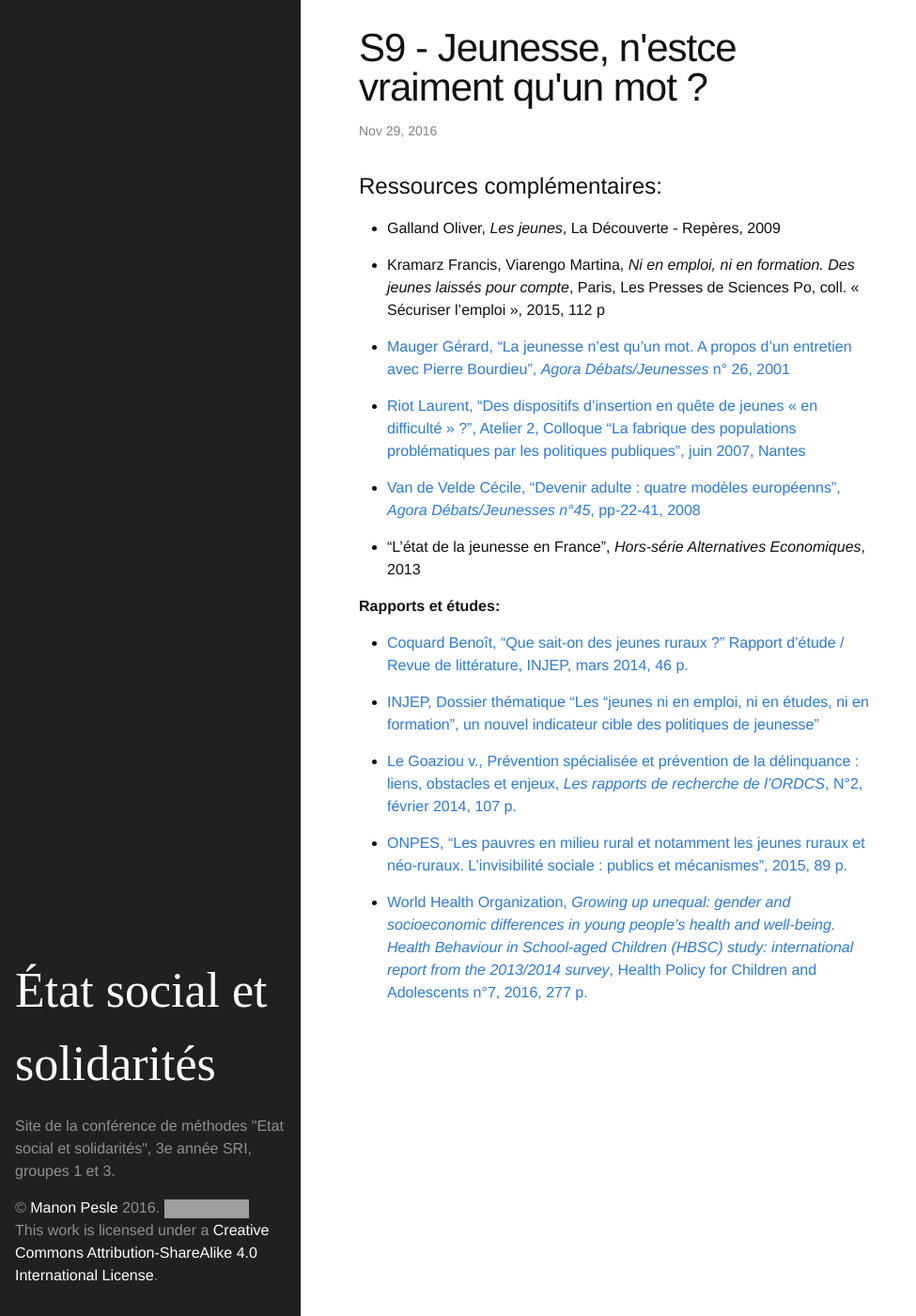
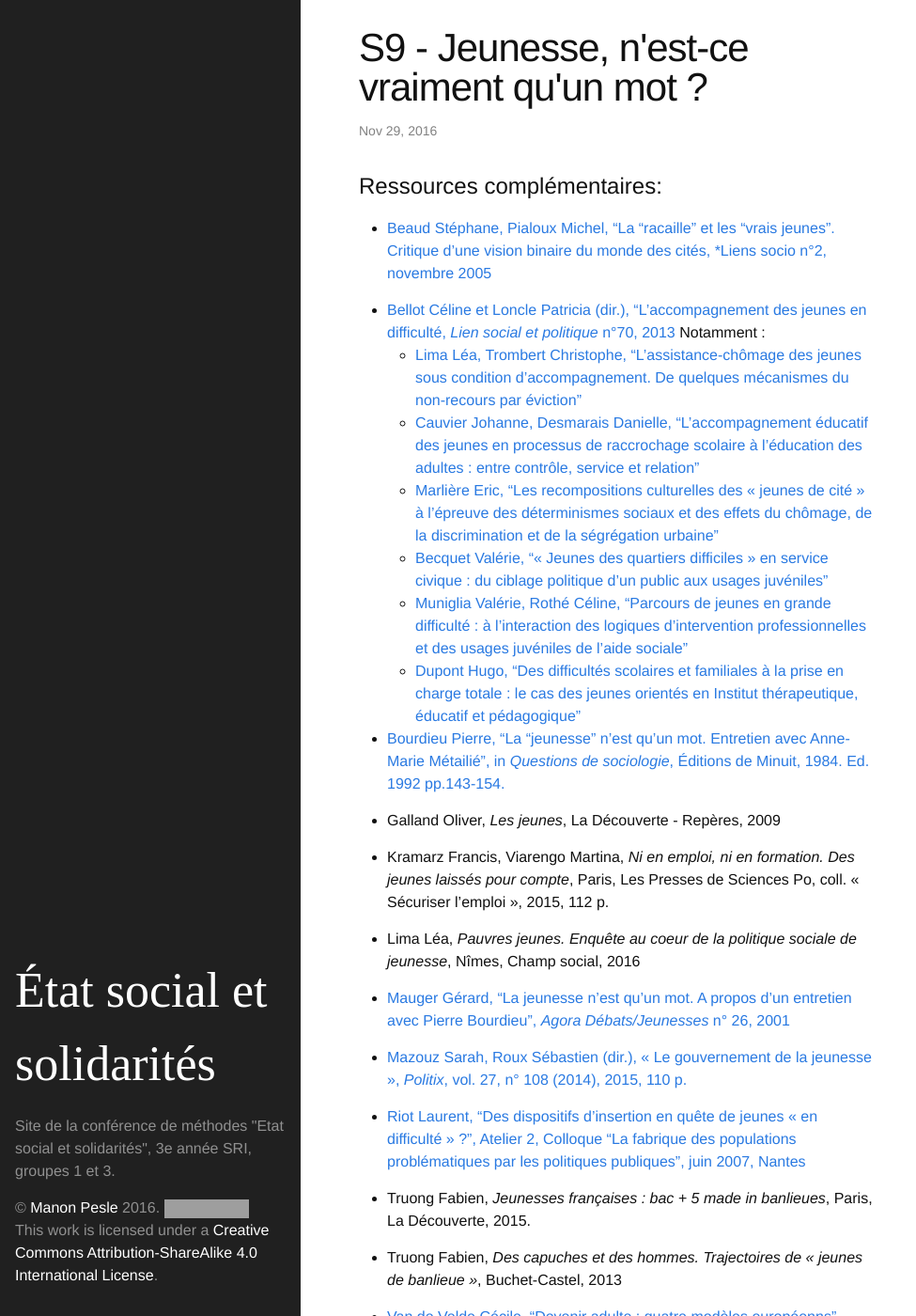
Before and after one commit to mpesle/etatsocial, a Jekyll site: the page built from _posts/2016-11-22-s9.markdown, in a window 1280 px wide and 1400 px high. Shown: the whole window at 94% size, without its empty margins (0-975 px from the left). Built offline with Jekyll 4.4.1, drawn with Linux system fonts in a browser that asks for light colours; some of the changed text lies outside the part shown; grey boxes are pictures that could not be loaded.

Commit message:
MàJ s5, S6, S9

```diff
--- a/_posts/2016-11-08-s6.markdown
+++ b/_posts/2016-11-08-s6.markdown
@@ -61,6 +61,8 @@ date:   2016-11-08
 
 - ["1974 : le débat autour de la loi Veil sur l'interruption volontaire de grossesse", * Emission La marche de l'histoire*, France Inter](https://www.franceinter.fr/emissions/la-marche-de-l-histoire/la-marche-de-l-histoire-14-mai-2014)
 
+- ["Avortement: la bataille du clic entre le gouvernement et les anti-IVG, *Emission Le choix de la rédaction*, France Culture](https://www.franceculture.fr/emissions/le-choix-de-la-redaction/avortement-la-bataille-du-clic-entre-le-gouvernement-et-les-anti?xtmc=jeunes&xtnp=1&xtcr=7)
+
 **Films :**
 
 - [*La Loi*, 2015, de Christian Faure, extraits](http://www.france2.fr/emissions/la-loi/videos)
--- a/_posts/2016-11-22-s9.markdown
+++ b/_posts/2016-11-22-s9.markdown
@@ -1,17 +1,38 @@
 ---
 layout: post
-title:  "S9 - Jeunesse, n'est­ce vraiment qu'un mot ?"
+title:  "S9 - Jeunesse, n'est-­ce vraiment qu'un mot ?"
 date:   2016-11-29
 ---
 # Ressources complémentaires:
 
+- [Beaud Stéphane, Pialoux Michel, "La "racaille" et les "vrais jeunes". Critique d'une vision binaire du monde des cités, *Liens socio n°2, novembre 2005](www.liens-socio.org/IMG/pdf/dossiers_liens_socio_02_beaud_pialoux.pdf)
+
+- [Bellot Céline et Loncle Patricia (dir.), "L'accompagnement des jeunes en difficulté, *Lien social et politique* n°70, 2013](http://id.erudit.org/iderudit/1021152ar?integral=oui/)
+Notamment :
+	- [Lima Léa, Trombert Christophe, "L'assistance-chômage des jeunes sous condition d'accompagnement. De quelques mécanismes du non-recours par éviction"](http://id.erudit.org/iderudit/1021154ar?integral=oui)
+	- [Cauvier Johanne, Desmarais Danielle, "L'accompagnement éducatif des jeunes en processus de raccrochage scolaire à l'éducation des adultes : entre contrôle, service et relation"](http://id.erudit.org/iderudit/1021155ar?integral=oui)
+	- [Marlière Eric, "Les recompositions culturelles des « jeunes de cité » à l'épreuve des déterminismes sociaux et des effets du chômage, de la discrimination et de la ségrégation urbaine"](http://id.erudit.org/iderudit/1021158ar?integral=oui)
+	- [Becquet Valérie, "« Jeunes des quartiers difficiles » en service civique : du ciblage politique d'un public aux usages juvéniles"](http://id.erudit.org/iderudit/1021159ar?integral=oui)
+	- [Muniglia Valérie, Rothé Céline, "Parcours de jeunes en grande difficulté : à l'interaction des logiques d'intervention professionnelles et des usages juvéniles de l'aide sociale"](http://id.erudit.org/iderudit/1021161ar?integral=oui)
+	- [Dupont Hugo, "Des difficultés scolaires et familiales à la prise en charge totale : le cas des jeunes orientés en Institut thérapeutique, éducatif et pédagogique"](http://id.erudit.org/iderudit/1021165ar?integral=oui)
+
+- [Bourdieu Pierre, "La "jeunesse" n'est qu'un mot. Entretien avec Anne-Marie Métailié", in *Questions de sociologie*, Éditions de Minuit, 1984. Ed. 1992 pp.143-154.](http://www.homme-moderne.org/societe/socio/bourdieu/questions/jeuness.html)
+
 - Galland Oliver, *Les jeunes*, La Découverte - Repères, 2009
 
-- Kramarz Francis, Viarengo Martina, *Ni en emploi, ni en formation. Des jeunes laissés pour compte*, Paris, Les Presses de Sciences Po, coll. « Sécuriser l'emploi », 2015, 112 p
+- Kramarz Francis, Viarengo Martina, *Ni en emploi, ni en formation. Des jeunes laissés pour compte*, Paris, Les Presses de Sciences Po, coll. « Sécuriser l'emploi », 2015, 112 p.
+
+- Lima Léa, *Pauvres jeunes. Enquête au coeur de la politique sociale de jeunesse*, Nîmes, Champ social, 2016
 
 - [Mauger Gérard, "La jeunesse n’est qu'un mot. A propos d'un entretien avec Pierre Bourdieu", *Agora Débats/Jeunesses* n° 26, 2001](http://www.persee.fr/doc/agora_1268-5666_2001_num_26_1_1924)
 
+- [Mazouz Sarah, Roux Sébastien (dir.), « Le gouvernement de la jeunesse », *Politix*, vol. 27, n° 108 (2014), 2015, 110 p.](http://www.cairn.info/revue-politix-2014-4.html)
+
 - [Riot Laurent, "Des dispositifs d’insertion en quête de jeunes « en difficulté » ?", Atelier 2, Colloque "La fabrique des populations problématiques par les politiques publiques", juin 2007, Nantes](http://www.msh.univ-nantes.fr/servlet/com.univ.collaboratif.utils.LectureFichiergw?CODE_FICHIER=1180684993752&ID_FICHE=1327)
+
+- Truong Fabien, *Jeunesses françaises : bac + 5 made in banlieues*, Paris, La Découverte, 2015.
+
+- Truong Fabien, *Des capuches et des hommes. Trajectoires de « jeunes de banlieue »*, Buchet-Castel, 2013
 
 - [Van de Velde Cécile, "Devenir adulte : quatre modèles européenns", *Agora Débats/Jeunesses n°45*, pp-22-41, 2008](http://www.ressourcesjeunesse.fr/Devenir-adulte-quatre-modeles.html)
 
@@ -22,10 +43,25 @@ date:   2016-11-29
 
 - [Coquard Benoît, "Que sait-on des jeunes ruraux ?" Rapport d'étude / Revue de littérature, INJEP, mars 2014, 46 p.](http://www.injep.fr/veille/que-sait-des-jeunes-ruraux-8419.html)
 
+- [EN3S, "Les jeunes et la protection sociale", Regards protection sociale n°48, novembre 2015](http://en3s.fr/spip.php?action=acceder_document&arg=3874&cle=890f4e905c1f08247079e33eafa42a7d9acbbc9a&file=pdf/regards_no48-web-2.pdf)
+
 - [INJEP, Dossier thématique "Les "jeunes ni en emploi, ni en études, ni en formation", un nouvel indicateur cible des politiques de jeunesse"](http://www.injep.fr/article/les-jeunes-ni-en-emploi-ni-en-etudes-ni-en-formation-un-nouvel-indicateur-cible-des)
 
-- [Le Goaziou v., Prévention spécialisée et prévention de la délinquance : liens, obstacles et enjeux, *Les rapports de recherche de l’ORDCS*, N°2, février 2014, 107 p.](http://ordcs.mmsh.univ-aix.fr/publications/Documents/Rapport_recherche_ORDCS_N2.pdf)
+- [Jauneau Yves, *L’indépendance des jeunes adultes : chômeurs et inactifs cumulent les difficultés*, division Etudes sociales, Insee, septembre 2007](http://www.insee.fr/fr/themes/document.asp?ref_id=ip1156)
+
+- [Le Goaziou Valérie, Prévention spécialisée et prévention de la délinquance : liens, obstacles et enjeux, *Les rapports de recherche de l’ORDCS*, N°2, février 2014, 107 p.](http://ordcs.mmsh.univ-aix.fr/publications/Documents/Rapport_recherche_ORDCS_N2.pdf)
 
 - [ONPES, "Les pauvres en milieu rural et notamment les jeunes ruraux et néo-ruraux. L’invisibilité sociale : publics et mécanismes", 2015, 89 p.](http://www.onpes.gouv.fr/IMG/pdf/Jeunes_ruraux_et_neo-ruraux_Rapport_final.pdf)
 
 - [World Health Organization, *Growing up unequal: gender and socioeconomic differences in young people's health and well-being. Health Behaviour in School-aged Children (HBSC) study: international report from the 2013/2014 survey*, Health Policy for Children and Adolescents n°7, 2016, 277 p.](http://www.euro.who.int/en/health-topics/Life-stages/child-and-adolescent-health/health-behaviour-in-school-aged-children-hbsc/growing-up-unequal-gender-and-socioeconomic-differences-in-young-peoples-health-and-well-being.-health-behaviour-in-school-aged-children-hbsc-study-international-report-from-the-20132014-survey)
+
+
+**Podcasts:**
+
+- ["La jeunesse n'est-elle qu'un mot ?", Emission La marche de l'Histoire, France Culture](https://www.franceinter.fr/emissions/la-marche-de-l-histoire/la-marche-de-l-histoire-10-mars-2016)
+
+- ["Sur la route de la prévention de rue", *Emission Sur la route*, France Culture](https://www.franceculture.fr/emissions/sur-la-route/sur-la-route-de-la-prevention-de-rue?xtmc=jeunes&xtnp=1&xtcr=14)
+
+**Bandes dessinées:**
+
+- Sattouf Riad, *La vie secrète des jeunes*, L'association, 2007.
```
Also changed, not shown: _posts/2016-10-25-s5.markdown (+10 -2 lines).
